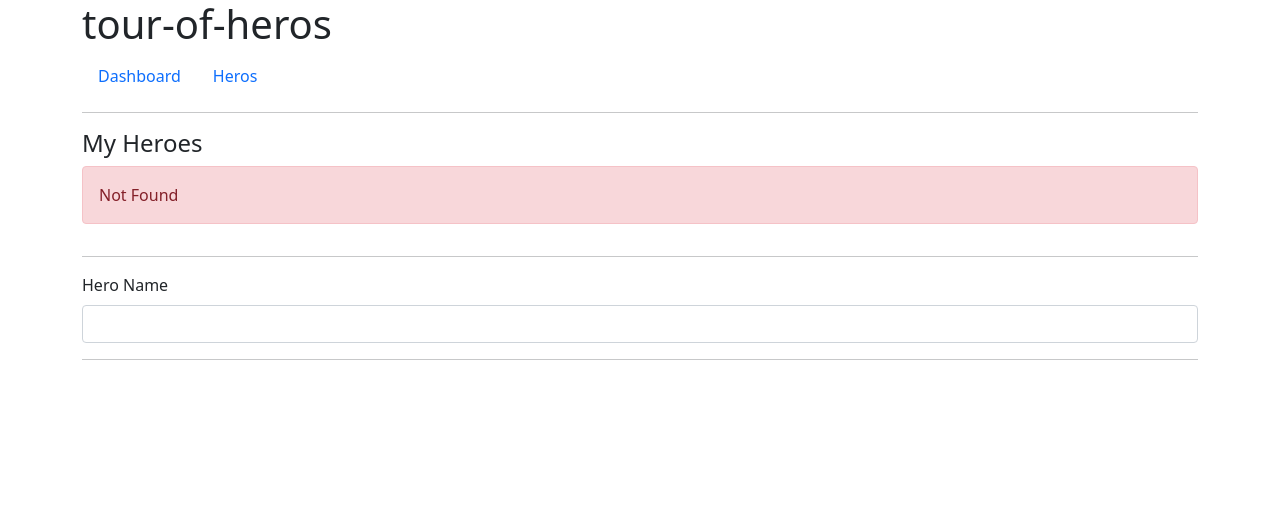
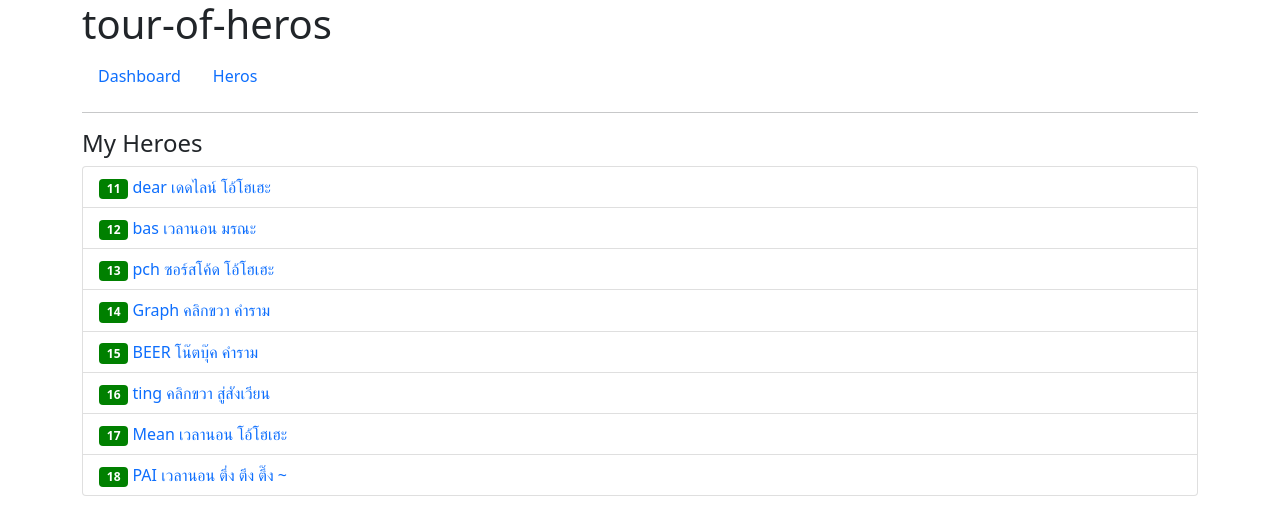
Before and after one commit to arigatopix/tour-of-heros, an Angular app: page /heroes in a window 1280 px wide. Before the commit this address had no page. Shown: the top 532 px of the page. Built offline with nearby package versions, Linux system fonts and the light colour scheme.

Commit message:
add hero-form component and route dynamic id

```diff
--- a/src/app/app-routing.module.ts
+++ b/src/app/app-routing.module.ts
@@ -2,10 +2,12 @@ import { NgModule } from '@angular/core';
 import { RouterModule, Routes } from '@angular/router';
 import { HerosComponent } from './heros/heros.component';
 import { DashboardComponent } from './dashboard/dashboard.component';
+import { HeroFormComponent } from './hero-form/hero-form.component';
 
 const routes: Routes = [
   { path: 'heroes', component: HerosComponent },
   { path: 'dashboard', component: DashboardComponent },
+  { path: 'hero-form/:id', component: HeroFormComponent },
 ];
 
 @NgModule({
--- a/src/app/app.module.ts
+++ b/src/app/app.module.ts
@@ -7,9 +7,10 @@ import { AppComponent } from './app.component';
 import { HerosComponent } from './heros/heros.component';
 import { DashboardComponent } from './dashboard/dashboard.component';
 import { AlertComponent } from './alert/alert.component';
+import { HeroFormComponent } from './hero-form/hero-form.component';
 
 @NgModule({
-  declarations: [AppComponent, HerosComponent, DashboardComponent, AlertComponent],
+  declarations: [AppComponent, HerosComponent, DashboardComponent, AlertComponent, HeroFormComponent],
   imports: [BrowserModule, AppRoutingModule, ReactiveFormsModule],
   providers: [],
   bootstrap: [AppComponent],
--- /dev/null
+++ b/src/app/hero-form/hero-form.component.html
@@ -0,0 +1,5 @@
+<form [formGroup]="heroFormGroup">
+  <h4>{{ heroFormGroup.get("name")?.value | uppercase }}</h4>
+  <label class="form-label" for="name">Hero Name</label>
+  <input class="form-control" type="text" formControlName="name" id="name" />
+</form>
--- /dev/null
+++ b/src/app/hero-form/hero-form.component.ts
@@ -0,0 +1,18 @@
+import { Component, OnInit } from '@angular/core';
+import { FormGroup, FormControl } from '@angular/forms';
+
+@Component({
+  selector: 'app-hero-form',
+  templateUrl: './hero-form.component.html',
+  styleUrls: ['./hero-form.component.scss'],
+})
+export class HeroFormComponent implements OnInit {
+  heroFormGroup = new FormGroup({
+    id: new FormControl(),
+    name: new FormControl(),
+  });
+
+  constructor() {}
+
+  ngOnInit(): void {}
+}
--- a/src/app/hero.service.ts
+++ b/src/app/hero.service.ts
@@ -18,12 +18,12 @@ export class HeroService {
   // <Hero[]> เป็นการ check type แบบใส่ type คล้าย arg function
   getHeroes(): Observable<Hero[]> {
     // หลังจาก get ข้อมูลให้ return
-    // return of(HEROES);
-    return throwError(() => {
-      return {
-        status: 404,
-        message: 'Not Found',
-      };
-    });
+    return of(HEROES);
+    // return throwError(() => {
+    //   return {
+    //     status: 404,
+    //     message: 'Not Found',
+    //   };
+    // });
   }
 }
--- a/src/app/heros/heros.component.html
+++ b/src/app/heros/heros.component.html
@@ -5,21 +5,15 @@
 <ul class="list-group">
   <li
     class="list-group-item list-group-item-action"
-    [ngClass]="{ active: hero.id === heroFormGroup.get('id')?.value }"
     *ngFor="let hero of heroes"
-    (click)="onSelectHero(hero)"
   >
-    <span class="badge">{{ hero.id }}</span>
-    {{ hero.name }}
+    <a
+      href=""
+      class="text-decoration-none"
+      routerLink="/hero-form/{{ hero.id }}"
+    >
+      <span class="badge">{{ hero.id }}</span>
+      {{ hero.name }}
+    </a>
   </li>
 </ul>
-
-<hr />
-
-<form [formGroup]="heroFormGroup">
-  <h4>{{ heroFormGroup.get("name")?.value | uppercase }}</h4>
-  <label class="form-label" for="name">Hero Name</label>
-  <input class="form-control" type="text" formControlName="name" id="name" />
-</form>
-
-<hr />
--- a/src/app/heros/heros.component.ts
+++ b/src/app/heros/heros.component.ts
@@ -10,11 +10,6 @@ import { Hero } from '../hero';
 export class HerosComponent implements OnInit {
   heroes: Hero[] = [];
 
-  heroFormGroup = new FormGroup({
-    id: new FormControl(),
-    name: new FormControl(),
-  });
-
   message: string = '';
 
   constructor(private heroService: HeroService) {}
@@ -25,8 +20,4 @@ export class HerosComponent implements OnInit {
       error: (err) => (this.message = err.message),
     });
   }
-
-  onSelectHero(hero: Hero): void {
-    this.heroFormGroup.setValue(hero);
-  }
 }
```
Also changed, not shown: src/app/hero-form/hero-form.component.scss (added), 1 other file (tests, documents, lock files or other folders).
